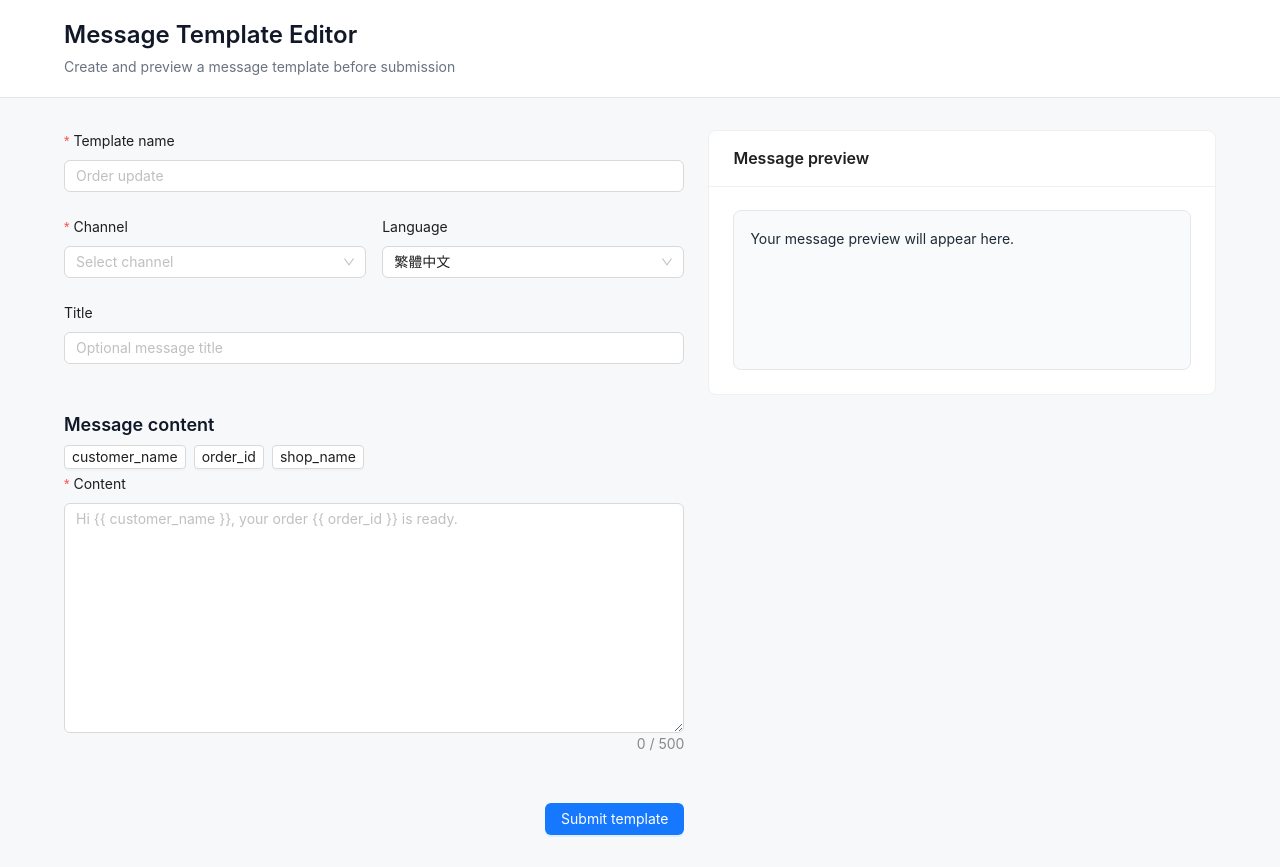
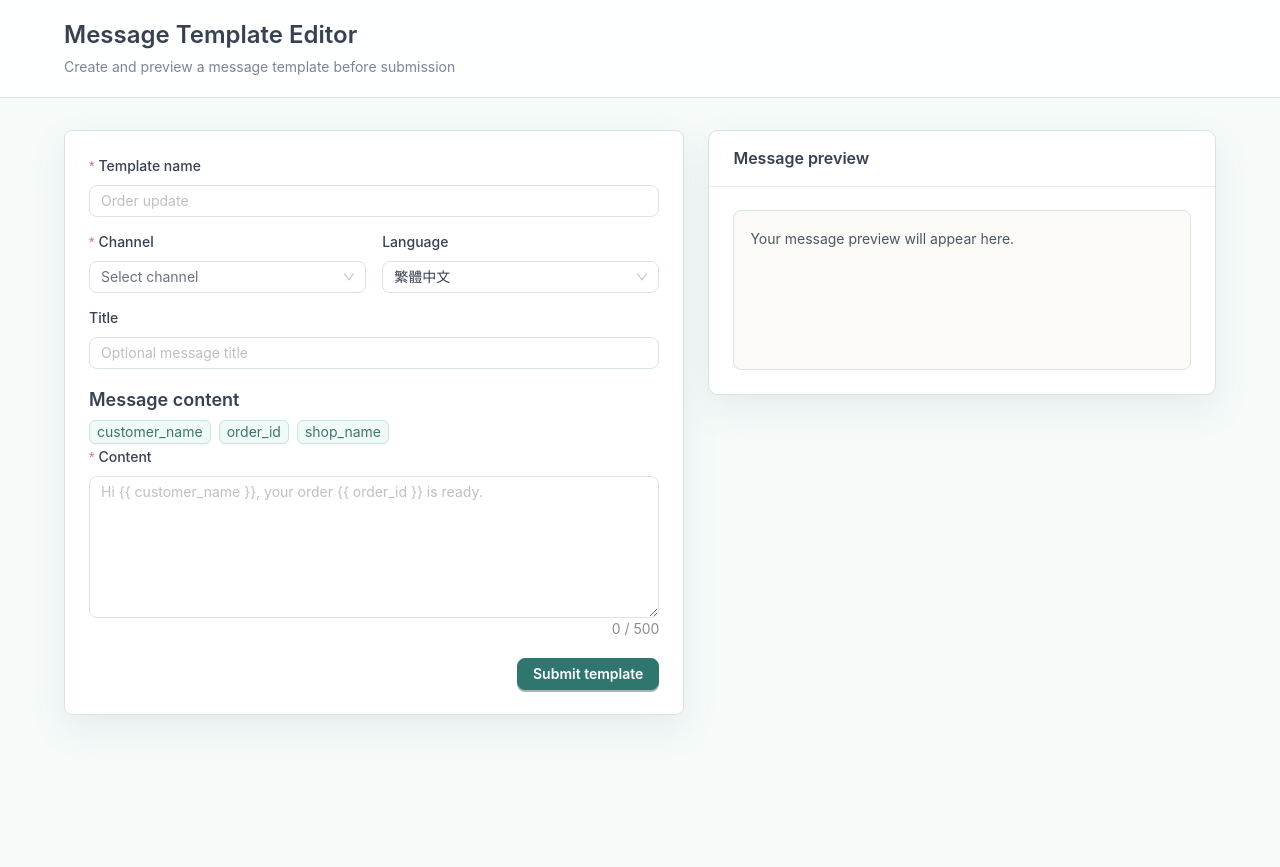
Before and after one commit to nayuki0115/vue3-message-template-editor, a Vue app: page / in a window 1280 px wide. After the commit the page ends 800 px from the top, so only its background shows below. Built offline with nearby package versions, Linux system fonts and the light colour scheme.

Commit message:
style: improve editor theme accessibility and spacing

```diff
--- a/src/App.vue
+++ b/src/App.vue
@@ -1,8 +1,42 @@
 <script setup lang="ts">
+import { ConfigProvider } from 'ant-design-vue'
+
 import AppHeader from '@/components/layout/AppHeader.vue'
+
+const theme = {
+  token: {
+    colorPrimary: '#2f766f',
+    colorInfo: '#78cfc9',
+    colorSuccess: '#95cdb2',
+    colorWarning: '#e8c4a9',
+    colorError: '#d96992',
+    colorText: '#4b5563',
+    colorTextHeading: '#374151',
+    colorTextSecondary: '#7b8794',
+    colorBorder: '#d9e6df',
+    colorBgLayout: '#fbfaf7',
+    colorBgContainer: '#ffffff',
+    borderRadius: 8,
+    boxShadowTertiary: '0 10px 28px rgb(80 104 112 / 10%)',
+  },
+  components: {
+    Button: {
+      primaryShadow: '0 8px 18px rgb(47 118 111 / 24%)',
+    },
+    Card: {
+      headerBg: '#fbfaf7',
+    },
+    Input: {
+      activeBorderColor: '#78cfc9',
+      hoverBorderColor: '#a8ddd8',
+    },
+  },
+}
 </script>
 
 <template>
-  <AppHeader />
-  <RouterView />
+  <ConfigProvider :theme="theme">
+    <AppHeader />
+    <RouterView />
+  </ConfigProvider>
 </template>
--- a/src/components/feedback/ValidationAlert.vue
+++ b/src/components/feedback/ValidationAlert.vue
@@ -47,7 +47,8 @@ const alertKey = computed(() =>
   right: 24px;
   z-index: 20;
   width: min(420px, calc(100vw - 32px));
-  box-shadow: 0 12px 32px rgb(17 24 39 / 14%);
+  border-color: #f0c7d4;
+  box-shadow: 0 12px 32px rgb(128 82 96 / 16%);
 }
 
 .validation-alert__list {
--- a/src/components/form/MessageContentEditor.vue
+++ b/src/components/form/MessageContentEditor.vue
@@ -101,7 +101,7 @@ async function handleInsertVariable(variableTemplate: string): Promise<void> {
         <Textarea
           :value="content"
           :maxlength="500"
-          :rows="10"
+          :rows="6"
           show-count
           placeholder="Hi {{ customer_name }}, your order {{ order_id }} is ready."
           @update:value="$emit('update:content', $event)"
@@ -118,7 +118,7 @@ async function handleInsertVariable(variableTemplate: string): Promise<void> {
 <style scoped>
 .message-content-editor {
   display: grid;
-  gap: 12px;
+  gap: 10px;
   min-width: 0;
 }
 
@@ -130,7 +130,7 @@ async function handleInsertVariable(variableTemplate: string): Promise<void> {
 
 .message-content-editor__title {
   margin: 0;
-  color: #111827;
+  color: #374151;
   font-size: 18px;
   font-weight: 600;
   line-height: 1.4;
@@ -140,8 +140,18 @@ async function handleInsertVariable(variableTemplate: string): Promise<void> {
   min-width: 0;
 }
 
+.message-content-editor :deep(.ant-form-item) {
+  margin-bottom: 0;
+}
+
 .message-content-editor :deep(textarea.ant-input) {
   resize: vertical;
+  border-color: #d9e6df;
+  background: #ffffff;
   overflow-wrap: anywhere;
 }
+
+.message-content-editor :deep(.ant-input-data-count) {
+  color: #8a949e;
+}
 </style>
--- a/src/components/form/TemplateBasicForm.vue
+++ b/src/components/form/TemplateBasicForm.vue
@@ -122,6 +122,14 @@ function updateLanguage(value: unknown): void {
   min-width: 0;
 }
 
+.template-basic-form :deep(.ant-form-item) {
+  margin-bottom: 14px;
+}
+
+.template-basic-form :deep(.ant-form-item:last-child) {
+  margin-bottom: 0;
+}
+
 .template-basic-form__row {
   display: grid;
   grid-template-columns: repeat(2, minmax(0, 1fr));
--- a/src/components/form/VariableToolbar.vue
+++ b/src/components/form/VariableToolbar.vue
@@ -43,8 +43,18 @@ defineEmits<{
   max-width: 100%;
   height: auto;
   min-height: 24px;
+  border-color: #c7e5df;
+  background: #eff9f7;
+  color: #40756f;
   white-space: normal;
   overflow-wrap: anywhere;
   text-align: left;
 }
+
+.variable-toolbar :deep(.ant-btn:hover),
+.variable-toolbar :deep(.ant-btn:focus-visible) {
+  border-color: #e7b7c8;
+  background: #fff0f5;
+  color: #9f4f6d;
+}
 </style>
--- a/src/components/layout/AppHeader.vue
+++ b/src/components/layout/AppHeader.vue
@@ -14,9 +14,9 @@
   position: sticky;
   top: 0;
   z-index: 10;
-  border-bottom: 1px solid #e5e7eb;
-  background: rgba(255, 255, 255, 0.96);
-  backdrop-filter: blur(8px);
+  border-bottom: 1px solid #d9e6df;
+  background: rgb(255 255 255 / 86%);
+  backdrop-filter: blur(12px);
 }
 
 .app-header__content {
@@ -28,7 +28,7 @@
 
 .app-header__title {
   margin: 0;
-  color: #111827;
+  color: #374151;
   font-size: 24px;
   font-weight: 600;
   line-height: 1.25;
@@ -37,7 +37,7 @@
 
 .app-header__description {
   margin: 6px 0 0;
-  color: #6b7280;
+  color: #7b8794;
   font-size: 14px;
   line-height: 1.5;
   overflow-wrap: anywhere;
--- a/src/components/preview/MessagePreviewCard.vue
+++ b/src/components/preview/MessagePreviewCard.vue
@@ -46,9 +46,9 @@ const props = withDefaults(defineProps<Props>(), {
   min-height: 160px;
   min-width: 0;
   padding: 16px;
-  border: 1px solid #e5e7eb;
+  border: 1px solid #d9e6df;
   border-radius: 8px;
-  background: #f9fafb;
+  background: #fbfaf7;
 }
 
 .message-preview-card__title {
@@ -57,7 +57,7 @@ const props = withDefaults(defineProps<Props>(), {
 }
 
 .message-preview-card__content {
-  color: #1f2937;
+  color: #4b5563;
   line-height: 1.7;
   white-space: pre-wrap;
   overflow-wrap: anywhere;
--- a/src/components/preview/PayloadPreview.vue
+++ b/src/components/preview/PayloadPreview.vue
@@ -42,10 +42,10 @@ const formattedPayload = computed(() => {
   margin: 0;
   padding: 16px;
   overflow: auto;
-  border: 1px solid #e5e7eb;
+  border: 1px solid #cfe5df;
   border-radius: 8px;
-  background: #111827;
-  color: #f9fafb;
+  background: #34424a;
+  color: #f8faf8;
   font-size: 13px;
   line-height: 1.6;
   white-space: pre-wrap;
--- a/src/style.css
+++ b/src/style.css
@@ -6,8 +6,8 @@ body {
   margin: 0;
   min-width: 320px;
   min-height: 100vh;
-  color: #1f2937;
-  background: #f7f8fa;
+  color: #4b5563;
+  background: #f6fbfa;
   font-family:
     Inter,
     ui-sans-serif,
@@ -22,6 +22,60 @@ body {
   min-height: 100vh;
 }
 
+.ant-card {
+  border-color: #d9e6df;
+  box-shadow: 0 14px 36px rgb(80 104 112 / 10%);
+}
+
+.ant-card .ant-card-head {
+  border-bottom-color: #e9eee9;
+}
+
+.ant-card .ant-card-head-title {
+  color: #374151;
+  font-weight: 600;
+}
+
+.ant-form-item-label > label {
+  color: #52616b;
+  font-weight: 500;
+}
+
+.ant-input,
+.ant-select-selector {
+  background-color: rgb(255 255 255 / 92%) !important;
+}
+
+.ant-select .ant-select-selection-item {
+  color: #374151;
+}
+
+.ant-select .ant-select-selection-placeholder {
+  color: #6b7280;
+}
+
+.ant-select-dropdown .ant-select-item-option {
+  color: #374151;
+}
+
+.ant-select-dropdown
+  .ant-select-item-option-active:not(.ant-select-item-option-disabled) {
+  background-color: #e6f3f1;
+  color: #263f3c;
+}
+
+.ant-select-dropdown
+  .ant-select-item-option-selected:not(.ant-select-item-option-disabled) {
+  background-color: #2f766f;
+  color: #ffffff;
+}
+
+.ant-select-dropdown
+  .ant-select-item-option-selected
+  .ant-select-item-option-state {
+  color: #ffffff;
+}
+
 .home-view {
   min-height: 100vh;
   padding: 48px;
--- a/src/views/MessageTemplateEditor.vue
+++ b/src/views/MessageTemplateEditor.vue
@@ -110,8 +110,13 @@ function handleSubmit(): void {
 
 .message-template-editor__panel {
   display: grid;
-  gap: 24px;
+  gap: 18px;
   min-width: 0;
+  padding: 24px;
+  border: 1px solid #d9e6df;
+  border-radius: 8px;
+  background: #ffffff;
+  box-shadow: 0 14px 36px rgb(80 104 112 / 10%);
 }
 
 .message-template-editor__preview {
@@ -125,6 +130,19 @@ function handleSubmit(): void {
   justify-content: flex-end;
 }
 
+.message-template-editor__actions :deep(.ant-btn-primary) {
+  background: #2f766f;
+  border-color: #2f766f;
+  color: #ffffff;
+  font-weight: 600;
+}
+
+.message-template-editor__actions :deep(.ant-btn-primary:hover),
+.message-template-editor__actions :deep(.ant-btn-primary:focus-visible) {
+  background: #245f5a;
+  border-color: #245f5a;
+}
+
 @media (max-width: 768px) {
   .message-template-editor {
     padding: 24px 16px;
@@ -132,6 +150,10 @@ function handleSubmit(): void {
 
   .message-template-editor__layout {
     grid-template-columns: 1fr;
+  }
+
+  .message-template-editor__panel {
+    padding: 20px;
   }
 
   .message-template-editor__actions {
```
